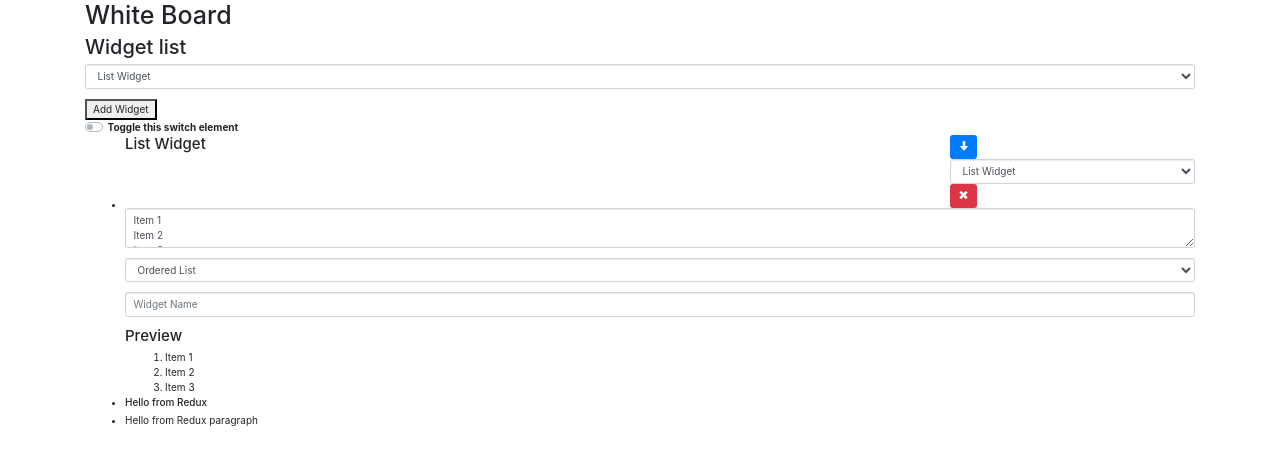
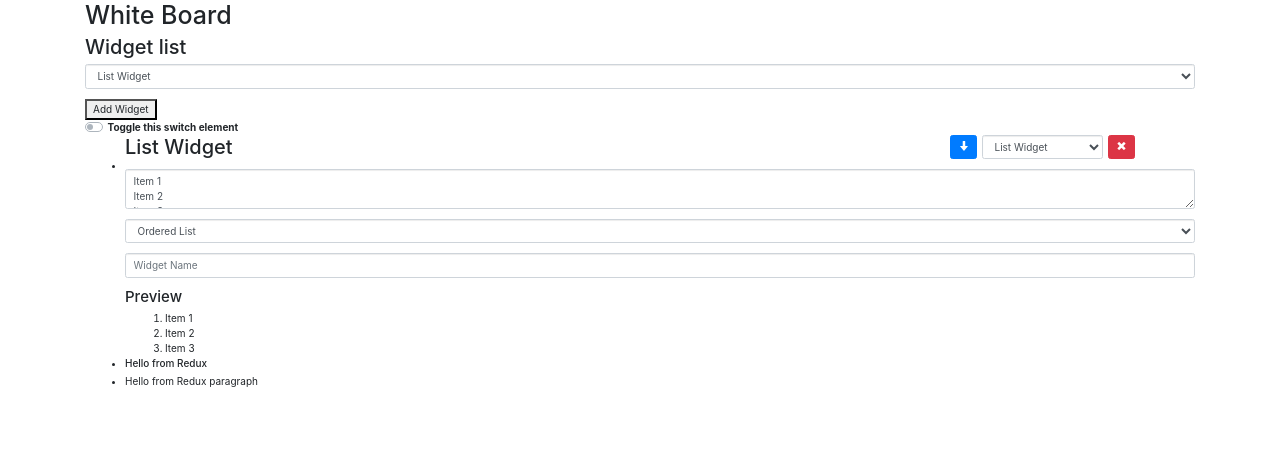
Before and after one commit to krezchikov42/wbdv-a3-krezchikov-client-react, a React (Create React App) app: page / in a window 1280 px wide. Shown: the top 464 px of the page. Built offline with nearby package versions, Linux system fonts and the light colour scheme.

Commit message:
making general widget look better

```diff
--- a/src/components/widgets/Widget.js
+++ b/src/components/widgets/Widget.js
@@ -14,10 +14,12 @@ export default class Widget extends React.Component {
           <div>
             <div className="row">
               <div className="col-2">
-                <h4>{this.props.title}</h4>
+                <h2>{this.props.title}</h2>
               </div>
               <div className="col-7" />
               <div className="col-3">
+                <div className="btn-toolbar" role="toolbar">
+                  <div className="btn-group mx-2">
                     <MoveUpButton
                       should_render={should_render_up_button}
                       index={this.props.index}
@@ -28,6 +30,8 @@ export default class Widget extends React.Component {
                       index={this.props.index}
                       onClick={this.props.moveWidget}
                     />
+                  </div>
+                  <div className="form-group">
                     <select
                       className="form-control"
                       value={this.props.widget.type}
@@ -37,15 +41,25 @@ export default class Widget extends React.Component {
                       <option value="HEADING">Header Widget</option>
                       <option value="PARAGRAPH">Paragraph widget</option>
                     </select>
+                  </div>
+                  <div className="btn-group mx-2">
+                    <div>
                       <button
                         type="button"
-        className={"btn btn-danger"}
+                        className="btn btn-danger"
                         aria-label="Remove Course"
-        onClick={() => this.props.deleteWidget(this.props.widget.id)}
+                        onClick={() =>
+                          this.props.deleteWidget(this.props.widget.id)
+                        }
                       >
-        <span className="glyphicon glyphicon-remove" aria-hidden="true"></span>
+                        <span
+                          className="glyphicon glyphicon-remove"
+                          aria-hidden="true"
+                        />
                       </button>
-
+                    </div>
+                  </div>
+                </div>
               </div>
             </div>
             {this.props.editing_components}
@@ -65,17 +79,17 @@ export default class Widget extends React.Component {
     );
   }
 
-  changeTypeWidget =  e => {
-    let new_type = e.target.value
-    let widget = {...this.props.widget, type: new_type}
-    this.props.updateWidget(widget.id, widget)
-  }
+  changeTypeWidget = e => {
+    let new_type = e.target.value;
+    let widget = { ...this.props.widget, type: new_type };
+    this.props.updateWidget(widget.id, widget);
+  };
 
   changeWidgetName = e => {
-    let new_name = e.target.value
-    let widget = {...this.props.widget, name: new_name}
-    this.props.updateWidget(widget.id, widget)
-  }
+    let new_name = e.target.value;
+    let widget = { ...this.props.widget, name: new_name };
+    this.props.updateWidget(widget.id, widget);
+  };
 }
 
 Widget.propTypes = {
```
Lines whose indentation alone changed are shown as unchanged.
